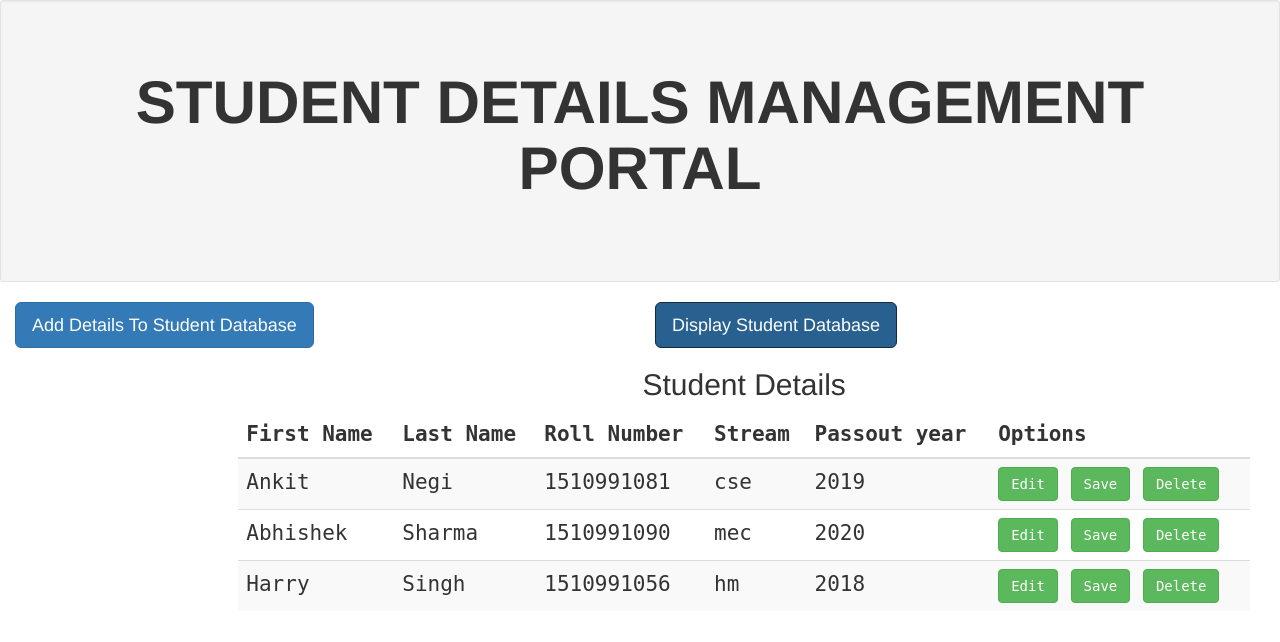
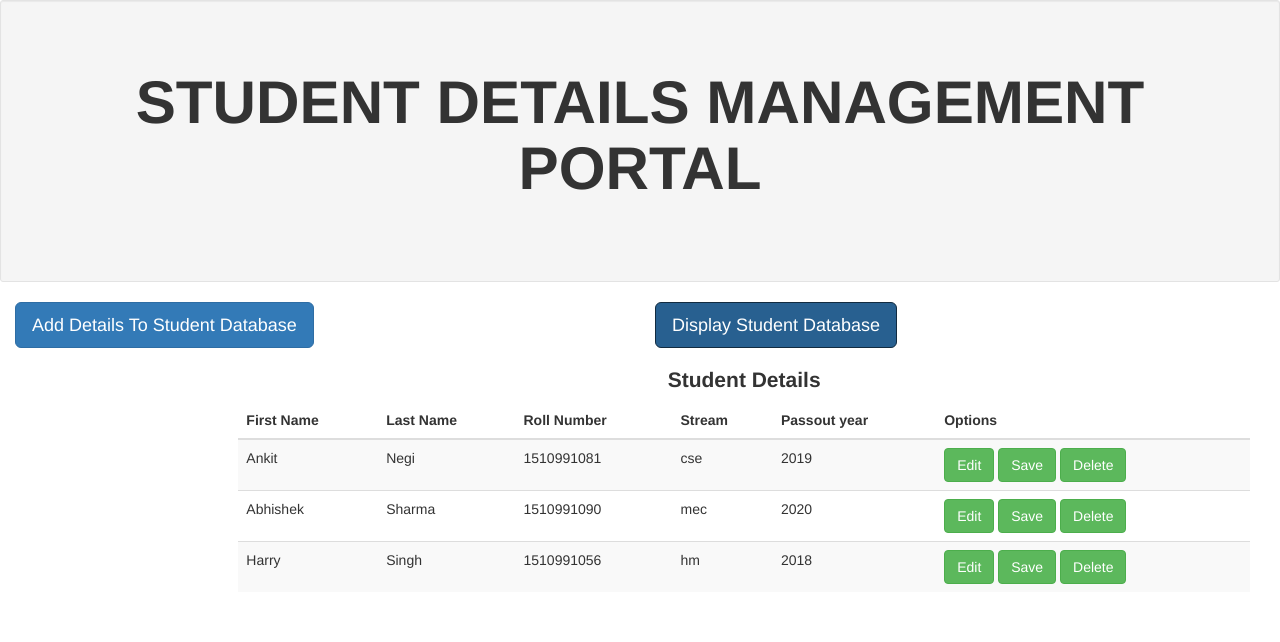
Before and after one commit to anuragwadhwa22/Student_Portal1, a plain HTML site: page index.html in a window 1280 px wide. Both pictures are taken after a click on the link "Display Student Database". Drawn offline with nearby package versions, Linux system fonts and the light colour scheme.

Commit message:
Update student_portal_css.css

```diff
--- a/student_portal_css.css
+++ b/student_portal_css.css
@@ -5,7 +5,13 @@ h1
 		font-size: 430%;
 
 	}
+h2
+	{
+		font-family: ""Arial Black", Gadget, sans-serif";
+		font-weight: bold;
+		font-size: 150%;
 
+	}
 tr:hover
    {
 
@@ -13,13 +19,6 @@ tr:hover
 
    }
 
- table
-	{
-		font-family: "monospace";
-		font-weight: normal;
-		font-size: 150%;
-	}
-
 label
 	{
 		font-family: "Georgia";
```
